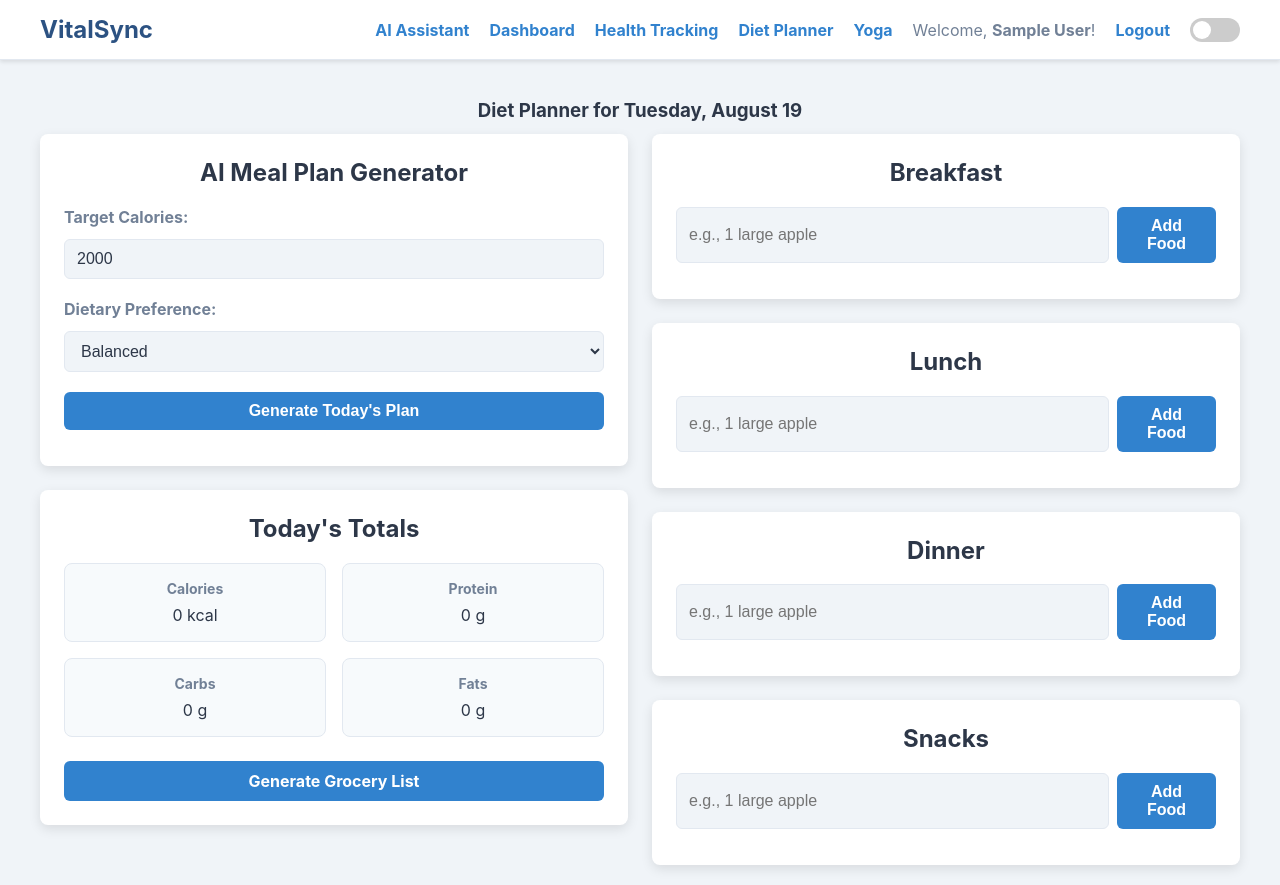
After one commit to AkshithCodez/VitalSync, a Flask app: page /diet in a window 1280 px wide. The commit adds this page. Run offline with Flask 3, Linux system fonts and the light colour scheme; a user stored in the database is signed in; tables that the repository leaves empty hold one stand-in row (values such as "Sample post"); some libraries are stand-ins or nearby versions.

Commit message:
Diet Planner added

```diff
--- a/project/main.py
+++ b/project/main.py
@@ -1,13 +1,14 @@
 from flask import Blueprint, render_template, request, redirect, url_for, jsonify
 from flask_login import login_required, current_user
-from .models import PlannerItem, User, VitalsLog
+from .models import PlannerItem, User, VitalsLog, Meal
 from . import db
 import google.generativeai as genai
 import os
 import re
+import requests
 from . import create_app
 from flask_weasyprint import HTML, render_pdf
-from datetime import datetime
+from datetime import datetime, date
 
 main = Blueprint('main', __name__)
 
@@ -27,6 +28,53 @@ def generate_report_in_background(user_id):
             except Exception as e:
                 user.ai_report = f"Sorry, there was an error generating the report. Error: {e}"
                 db.session.commit()
+
+# --- THIS IS THE MISSING HELPER FUNCTION ---
+def get_nutrition_data(food_item):
+    api_key = os.getenv('USDA_API_KEY')
+    calories, protein, carbs, fats = 0, 0, 0, 0
+    if not api_key:
+        print("USDA API KEY not found.")
+        return 0, 0, 0, 0
+
+    try:
+        # Step 1: Search for the food to get its FDC ID
+        search_url = f"https://api.nal.usda.gov/fdc/v1/foods/search?api_key={api_key}&query={food_item}"
+        search_response = requests.get(search_url)
+        search_response.raise_for_status()
+        search_data = search_response.json()
+
+        if not search_data.get('foods'):
+            return 0, 0, 0, 0
+
+        fdc_id = search_data['foods'][0]['fdcId']
+
+        # Step 2: Use the FDC ID to get detailed nutrient info
+        details_url = f"https://api.nal.usda.gov/fdc/v1/food/{fdc_id}?api_key={api_key}"
+        details_response = requests.get(details_url)
+        details_response.raise_for_status()
+        details_data = details_response.json()
+
+        for nutrient in details_data.get('foodNutrients', []):
+            if nutrient['nutrient']['id'] == 1008: calories = int(nutrient.get('amount', 0))
+            elif nutrient['nutrient']['id'] == 1003: protein = int(nutrient.get('amount', 0))
+            elif nutrient['nutrient']['id'] == 1005: carbs = int(nutrient.get('amount', 0))
+            elif nutrient['nutrient']['id'] == 1004: fats = int(nutrient.get('amount', 0))
+
+    except requests.exceptions.RequestException as e:
+        print(f"USDA API Error: {e}")
+
+    return calories, protein, carbs, fats
+
+def add_meal_from_ai(food_item, meal_type):
+    calories, protein, carbs, fats = get_nutrition_data(food_item)
+    new_meal = Meal(
+        meal_type=meal_type, food_item=food_item,
+        calories=calories, protein=protein, carbs=carbs, fats=fats,
+        owner=current_user, date=date.today()
+    )
+    db.session.add(new_meal)
+    db.session.commit()
 
 @main.route('/')
 @login_required
@@ -48,17 +96,26 @@ def assistant():
 @main.route('/yoga')
 @login_required
 def yoga():
-    # The data now points to our local image files
     yoga_asanas = [
-        {'name': 'Downward-Facing Dog (Adho Mukha Svanasana)', 'img': 'downward_dog.jpg', 'desc': 'A foundational pose that calms the brain and energizes the body.'},
-        {'name': 'Warrior II (Virabhadrasana II)', 'img': 'warrior_2.jpg', 'desc': 'Strengthens the legs and ankles while increasing stamina.'},
-        {'name': 'Triangle Pose (Trikonasana)', 'img': 'triangle_pose.jpg', 'desc': 'Stretches the legs, hips, and spine, while stimulating abdominal organs.'},
-        {'name': 'Mountain Pose (Tadasana)', 'img': 'mountain_pose.jpg', 'desc': 'Improves balance, focus, and strengthens the thighs and calves.'},
-        {'name': 'Tree Pose (Vrksasana)', 'img': 'tree_pose.jpg', 'desc': 'Stretches the chest, neck, and spine. Calms the body and mind.'},
-        {'name': 'Cobra Pose (Bhujangasana)', 'img': 'cobra_pose.jpg', 'desc': 'Increases spinal flexibility and strengthens the back muscles.'},
-        {'name': 'Bridge Pose (Setu Bandhasana)', 'img': 'bridge_pose.jpg', 'desc': 'A gentle resting pose that calms the mind and relieves stress.'},
+        {'name': 'Downward-Facing Dog', 'img': 'downward_dog.jpg', 'desc': 'A foundational pose that calms the brain and energizes the body.'},
+        {'name': 'Warrior II', 'img': 'warrior_2.jpg', 'desc': 'Strengthens the legs and ankles while increasing stamina.'},
+        {'name': 'Triangle Pose', 'img': 'triangle_pose.jpg', 'desc': 'Stretches the legs, hips, and spine.'},
+        {'name': 'Tree Pose', 'img': 'tree_pose.jpg', 'desc': 'Improves balance and focus.'},
     ]
     return render_template('yoga.html', user=current_user, asanas=yoga_asanas)
+
+@main.route('/diet')
+@login_required
+def diet():
+    today = date.today()
+    meals = Meal.query.filter_by(owner=current_user, date=today).all()
+    totals = {
+        'calories': sum(m.calories for m in meals),
+        'protein': sum(m.protein for m in meals),
+        'carbs': sum(m.carbs for m in meals),
+        'fats': sum(m.fats for m in meals)
+    }
+    return render_template('diet.html', user=current_user, meals=meals, totals=totals, today=today)
 
 @main.route('/api/events')
 @login_required
@@ -72,28 +129,18 @@ def api_events():
 def api_vitals_data():
     metric = request.args.get('metric', 'Weight')
     logs = VitalsLog.query.filter_by(user_id=current_user.id, metric_name=metric).order_by(VitalsLog.date.asc()).all()
-
-    ranges = {
-        "Blood Sugar": {"high": 180, "low": 70},
-        "Blood Pressure": {"high": 130, "low": 90},
-        "Heart Rate": {"high": 100, "low": 60},
-        "Sleep": {"high": 9, "low": 7},
-    }
-
+    ranges = {"Blood Sugar": {"high": 180, "low": 70}, "Blood Pressure": {"high": 130, "low": 90}, "Heart Rate": {"high": 100, "low": 60}}
     labels = [log.date.strftime('%Y-%m-%d') for log in logs]
     datasets = []
-
     if metric == "Blood Pressure":
-        systolic_data = []
-        diastolic_data = []
+        systolic_data, diastolic_data = [], []
         for log in logs:
             try:
                 parts = re.split(r'[/ ]', log.metric_value)
                 if len(parts) >= 2:
                     systolic_data.append(float(parts[0]))
                     diastolic_data.append(float(parts[1]))
-            except (ValueError, TypeError, IndexError):
-                continue
+            except (ValueError, TypeError, IndexError): continue
         datasets.append({'label': 'Systolic', 'data': systolic_data, 'borderColor': '#e53e3e'})
         datasets.append({'label': 'Diastolic', 'data': diastolic_data, 'borderColor': '#3182ce'})
     else:
@@ -101,15 +148,9 @@ def api_vitals_data():
         for log in logs:
             try:
                 data.append(float(log.metric_value))
-            except (ValueError, TypeError):
-                continue
+            except (ValueError, TypeError): continue
         datasets.append({'label': metric, 'data': data, 'borderColor': '#3182ce'})
-
-    return jsonify({
-        'labels': labels,
-        'datasets': datasets,
-        'ranges': ranges.get(metric, {"high": None, "low": None})
-    })
+    return jsonify({'labels': labels, 'datasets': datasets, 'ranges': ranges.get(metric, {"high": None, "low": None})})
 
 @main.route('/chat', methods=['POST'])
 @login_required
@@ -137,6 +178,57 @@ def download_planner():
     items = PlannerItem.query.filter_by(user_id=current_user.id).order_by(PlannerItem.appointment_date.asc()).all()
     html = render_template('planner_pdf.html', user=current_user, items=items)
     return render_pdf(HTML(string=html))
+
+@main.route('/generate_meal_plan', methods=['POST'])
+@login_required
+def generate_meal_plan():
+    calories = request.form.get('calories', '2000')
+    diet_pref = request.form.get('diet_pref', 'a balanced')
+    prompt = f"Generate a simple, one-day {diet_pref} meal plan for a user with {current_user.condition}. Total calories around {calories}. List one item for breakfast, lunch, and dinner. Format like: Breakfast: [food]. Lunch: [food]. Dinner: [food]."
+    try:
+        response = model.generate_content(prompt)
+        lines = response.text.split('\n')
+        for line in lines:
+            if "Breakfast:" in line: add_meal_from_ai(line.replace("Breakfast:", "").strip(), "Breakfast")
+            elif "Lunch:" in line: add_meal_from_ai(line.replace("Lunch:", "").strip(), "Lunch")
+            elif "Dinner:" in line: add_meal_from_ai(line.replace("Dinner:", "").strip(), "Dinner")
+    except Exception as e:
+        print(f"Gemini meal plan generation error: {e}")
+    return redirect(url_for('main.diet'))
+
+@main.route('/grocery_list')
+@login_required
+def grocery_list():
+    meals = Meal.query.filter_by(owner=current_user, date=date.today()).all()
+    ingredients = [meal.food_item for meal in meals]
+    if not ingredients:
+        return render_template('grocery_list.html', grocery_list="Your meal plan for today is empty.")
+    prompt = f"Consolidate the following meal items into a simple, categorized grocery list: {', '.join(ingredients)}"
+    try:
+        response = model.generate_content(prompt)
+        grocery_list_text = response.text
+    except Exception as e:
+        grocery_list_text = f"Could not generate grocery list. Error: {e}"
+    return render_template('grocery_list.html', grocery_list=grocery_list_text)
+
+@main.route('/add_meal', methods=['POST'])
+@login_required
+def add_meal():
+    meal_type = request.form.get('meal_type')
+    food_item = request.form.get('food_item')
+    calories, protein, carbs, fats = get_nutrition_data(food_item)
+    new_meal = Meal(meal_type=meal_type, food_item=food_item, calories=calories, protein=protein, carbs=carbs, fats=fats, owner=current_user, date=date.today())
+    db.session.add(new_meal)
+    db.session.commit()
+    return redirect(url_for('main.diet'))
+
+@main.route('/delete_meal/<int:meal_id>')
+@login_required
+def delete_meal(meal_id):
+    meal = Meal.query.filter_by(id=meal_id, user_id=current_user.id).first_or_404()
+    db.session.delete(meal)
+    db.session.commit()
+    return redirect(url_for('main.diet'))
 
 @main.route('/add_item', methods=['POST'])
 @login_required
--- a/project/static/style.css
+++ b/project/static/style.css
@@ -295,3 +295,62 @@ body {
     margin-top: 0;
     color: var(--header-color);
 }
+
+/* --- Styles for Diet Planner --- */
+.totals-grid {
+    display: grid;
+    grid-template-columns: 1fr 1fr;
+    gap: 16px;
+    text-align: center;
+    margin-bottom: 24px;
+}
+.totals-grid div {
+    background-color: var(--subtle-bg-color);
+    padding: 16px;
+    border-radius: 8px;
+    border: 1px solid var(--border-color);
+}
+.totals-grid span {
+    display: block;
+    font-size: 14px;
+    font-weight: bold;
+    color: var(--text-muted-color);
+    margin-bottom: 8px;
+}
+.small-input, .input-form-stacked select {
+    margin-bottom: 12px;
+}
+.button-full-width {
+    display: block;
+    width: 100%;
+    box-sizing: border-box;
+    text-align: center;
+    background-color: var(--primary-color);
+    color: white;
+    text-decoration: none;
+    padding: 10px;
+    border-radius: 6px;
+    font-weight: bold;
+}
+.meal-list {
+    list-style: none;
+    padding: 0;
+    margin: 0 0 16px 0;
+}
+.meal-list li {
+    display: flex;
+    justify-content: space-between;
+    align-items: center;
+    padding: 8px;
+    border-bottom: 1px solid var(--border-color);
+}
+.delete-button-small {
+    color: var(--danger-color);
+    text-decoration: none;
+    font-size: 20px;
+    font-weight: bold;
+    opacity: 0.5;
+}
+.delete-button-small:hover {
+    opacity: 1;
+}
--- a/project/templates/base.html
+++ b/project/templates/base.html
@@ -8,6 +8,7 @@
     <script src='https://cdn.jsdelivr.net/npm/fullcalendar@6.1.14/index.global.min.js'></script>
     <script src="https://cdn.jsdelivr.net/npm/chart.js"></script>
     <script>
+        // This script runs immediately to prevent a flash of the wrong theme.
         (function() {
             const theme = localStorage.getItem('theme');
             if (theme === 'dark') {
@@ -24,13 +25,14 @@
                 <a href="{{ url_for('main.assistant') }}">AI Assistant</a>
                 <a href="{{ url_for('main.home') }}">Dashboard</a>
                 <a href="{{ url_for('main.tracking') }}">Health Tracking</a>
-                <a href="{{ url_for('main.yoga') }}">Yoga</a>
+                <a href="{{ url_for('main.diet') }}">Diet Planner</a> <a href="{{ url_for('main.yoga') }}">Yoga</a>
                 <span>Welcome, <strong>{{ current_user.name }}</strong>!</span>
                 <a href="{{ url_for('auth.logout') }}">Logout</a>
             {% else %}
                 <a href="{{ url_for('auth.login') }}">Login</a>
                 <a href="{{ url_for('auth.register') }}">Register</a>
             {% endif %}
+
             <div class="theme-switch-wrapper">
                 <label class="theme-switch" for="theme-checkbox">
                     <input type="checkbox" id="theme-checkbox" />
@@ -49,11 +51,14 @@
     </div>
 
     <script>
+        // --- Theme Toggle Logic ---
         document.addEventListener('DOMContentLoaded', function() {
             const themeToggle = document.getElementById('theme-checkbox');
+
             if (localStorage.getItem('theme') === 'dark') {
                 themeToggle.checked = true;
             }
+
             themeToggle.addEventListener('change', function() {
                 if(this.checked) {
                     document.documentElement.classList.add('dark-mode');
--- /dev/null
+++ b/project/templates/diet.html
@@ -0,0 +1,60 @@
+{% extends "base.html" %}
+
+{% block title %}Diet Planner{% endblock %}
+
+{% block content %}
+<div class="welcome-header">
+    <h3>Diet Planner for {{ today.strftime('%A, %B %d') }}</h3>
+</div>
+
+<div class="dashboard-layout">
+    <div class="dashboard-column">
+        <div class="card-container">
+            <h2>AI Meal Plan Generator</h2>
+            <form action="{{ url_for('main.generate_meal_plan') }}" method="POST" class="input-form-stacked">
+                <label for="calories">Target Calories:</label>
+                <input type="number" name="calories" value="2000" class="small-input">
+                <label for="diet_pref">Dietary Preference:</label>
+                <select name="diet_pref">
+                    <option value="a balanced">Balanced</option>
+                    <option value="vegetarian">Vegetarian</option>
+                    <option value="low-carb">Low-Carb</option>
+                    <option value="low-fat">Low-Fat</option>
+                </select>
+                <button type="submit">Generate Today's Plan</button>
+            </form>
+        </div>
+        <div class="card-container">
+            <h2>Today's Totals</h2>
+            <div class="totals-grid">
+                <div><span>Calories</span>{{ totals.calories }} kcal</div>
+                <div><span>Protein</span>{{ totals.protein }} g</div>
+                <div><span>Carbs</span>{{ totals.carbs }} g</div>
+                <div><span>Fats</span>{{ totals.fats }} g</div>
+            </div>
+            <a href="{{ url_for('main.grocery_list') }}" class="button-full-width">Generate Grocery List</a>
+        </div>
+    </div>
+
+    <div class="dashboard-column">
+        {% for meal_type in ['Breakfast', 'Lunch', 'Dinner', 'Snacks'] %}
+        <div class="card-container">
+            <h2>{{ meal_type }}</h2>
+            <ul class="meal-list">
+                {% for meal in meals if meal.meal_type == meal_type %}
+                <li>
+                    <span>{{ meal.food_item }} ({{ meal.calories }} kcal)</span>
+                    <a href="{{ url_for('main.delete_meal', meal_id=meal.id) }}" class="delete-button-small">×</a>
+                </li>
+                {% endfor %}
+            </ul>
+            <form action="{{ url_for('main.add_meal') }}" method="POST" class="input-form">
+                <input type="hidden" name="meal_type" value="{{ meal_type }}">
+                <input type="text" name="food_item" placeholder="e.g., 1 large apple" required>
+                <button type="submit">Add Food</button>
+            </form>
+        </div>
+        {% endfor %}
+    </div>
+</div>
+{% endblock %}
```
Also changed, not shown: project/models.py (+13 -0 lines), project/templates/grocery_list.html (added, +18 -0 lines).
